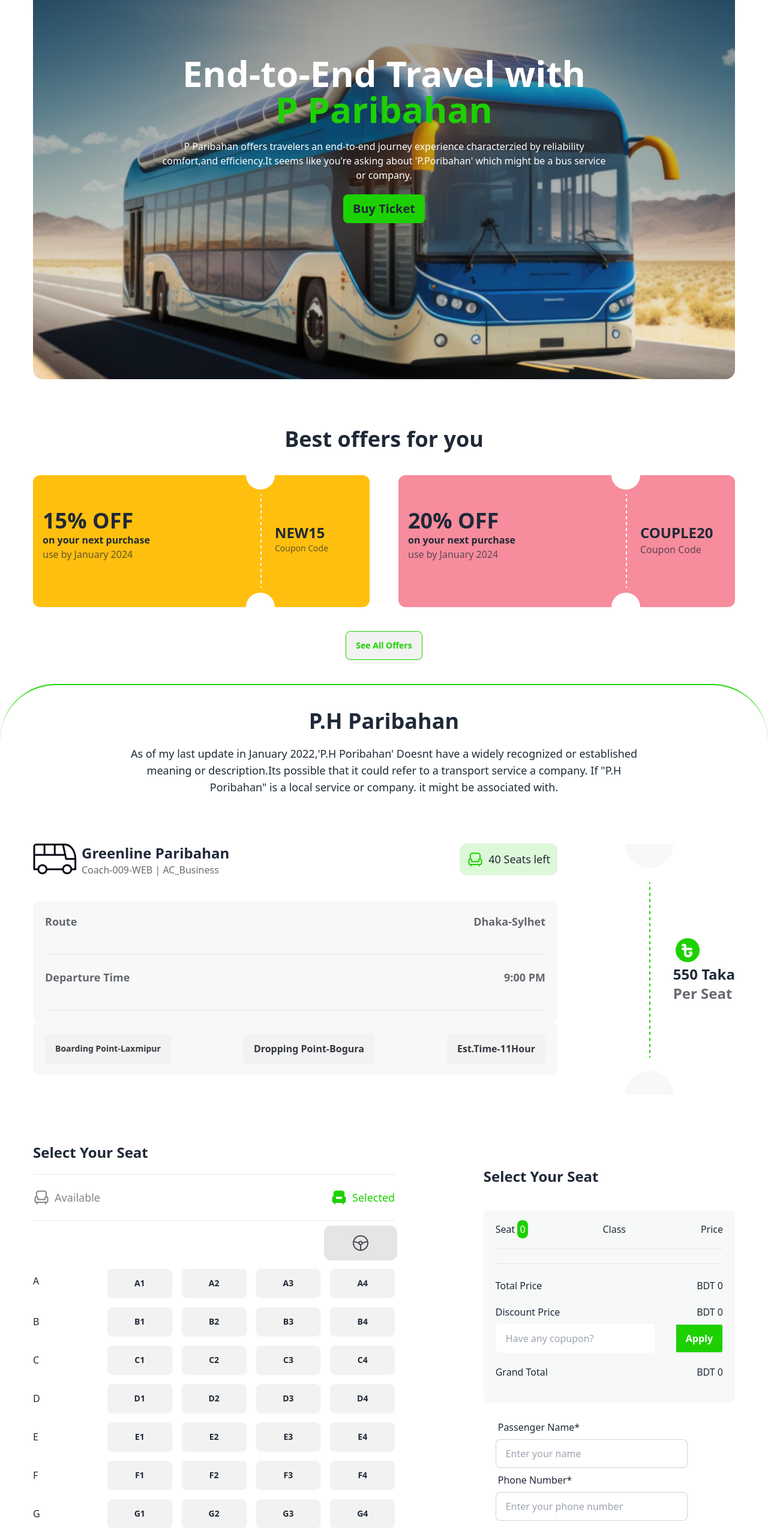
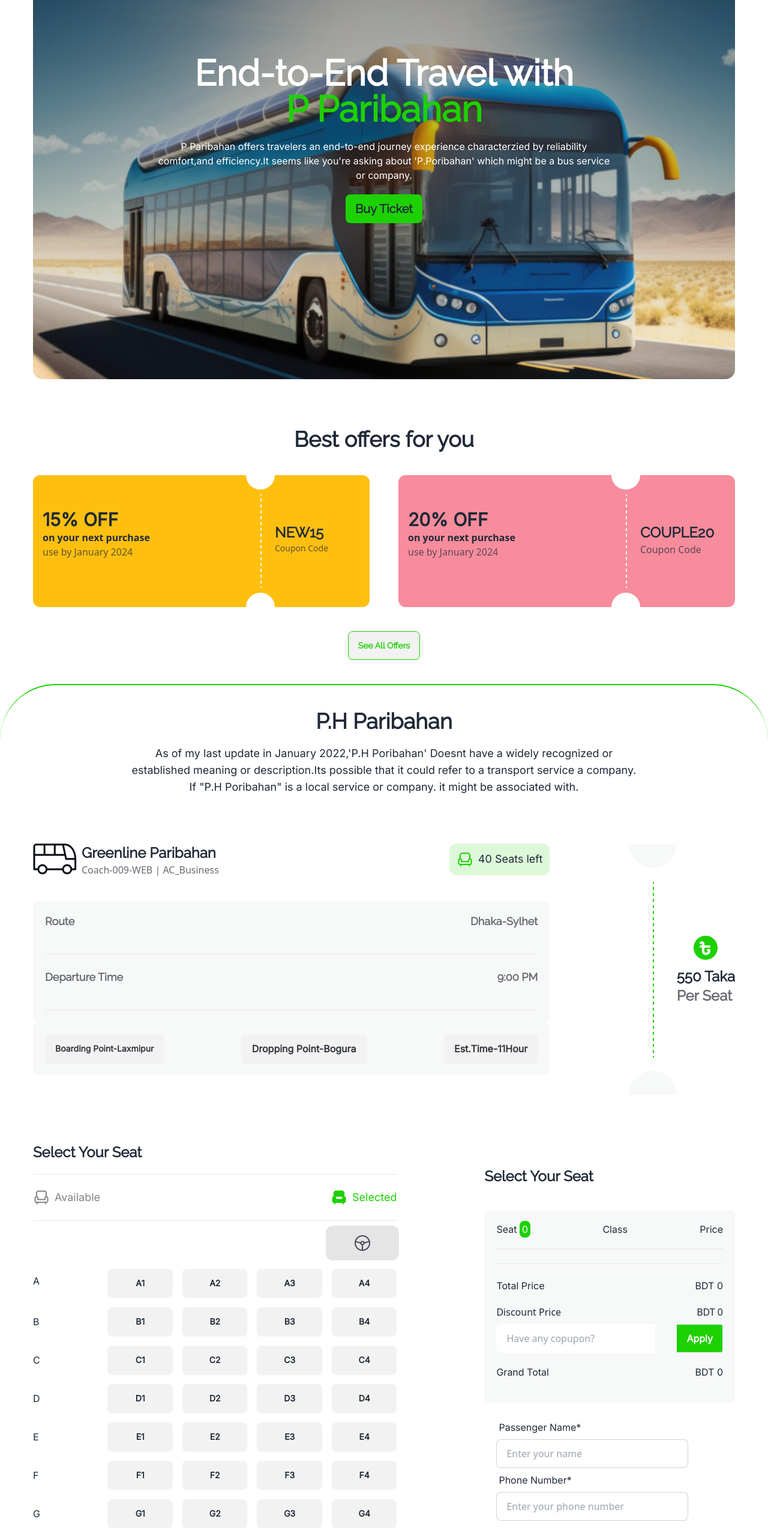
Before and after one commit to Siddikur-22/B9-A5, a plain HTML site: page index.html in a window 1280 px wide. Shown: the part 240-2787 px from the top of the page at 60% size. Drawn offline with nearby package versions, Linux system fonts and the light colour scheme.

Commit message:
Properly Completed Website

```diff
--- a/index.html
+++ b/index.html
@@ -8,6 +8,7 @@
     <script src="https://cdn.tailwindcss.com"></script>
     <link href="https://cdn.jsdelivr.net/npm/daisyui@4.7.2/dist/full.min.css" rel="stylesheet" type="text/css" />
     <script src="https://cdn.tailwindcss.com"></script>
+    <link rel="stylesheet" href="style.css">
     <link rel="preconnect" href="https://fonts.googleapis.com">
     <!-- fonts raleway -->
     <link rel="preconnect" href="https://fonts.gstatic.com" crossorigin>
@@ -57,10 +58,10 @@
                             <li><a>Item 3</a></li>
                         </ul>
                     </div>
-                    <a class="btn btn-ghost text-3xl font-extrabold">P-Ticket</a>
+                    <a class="btn btn-ghost text-4xl font-extrabold raleway">P-Ticket</a>
                 </div>
                 <div class="navbar-center hidden lg:flex">
-                    <ul class="menu menu-horizontal px-1 text-base">
+                    <ul class="menu menu-horizontal px-1 text-base raleway">
                         <li><a>Home</a></li>
                         <li><a>About</a></li>
                         <li>
@@ -71,7 +72,7 @@
                     </ul>
                 </div>
                 <div class="navbar-end">
-                    <a class="btn text-xl text-green border-green">Bus
+                    <a class="btn text-xl text-green border-green raleway">Bus
                         <img src="images/bus-icon.png" alt="">
                     </a>
                 </div>
@@ -84,12 +85,12 @@
                 <div class="hero-overlay bg-opacity-0"></div>
                 <div class="hero-content text-center text-white ">
                     <div class="">
-                        <h1 class="mb-5 lg:text-6xl text-3xl font-bold">End-to-End Travel with <br> <span
+                        <h1 class="mb-5 lg:text-6xl text-6xl font-extrabold raleway">End-to-End Travel with <br> <span
                                 class="text-[#1DD100]">P Paribahan</span></h1>
-                        <p class="mx-auto mb-5 lg:w-2/3 text-cente ">P Paribahan offers travelers an end-to-end journey
+                        <p class="mx-auto mb-5 lg:w-2/3 text-cente inter">P Paribahan offers travelers an end-to-end journey
                             experience characterzied by reliability comfort,and efficiency.It seems like you're asking
                             about 'P.Poribahan' which might be a bus service or company.</p>
-                        <div class="btn bg-green text-xl  border-none">
+                        <div class="btn bg-green text-xl border-none font-bold raleway">
                             <a href="#ancor">Buy Ticket</a>
                         </div>
                         <!-- The button to open modal -->
@@ -104,13 +105,13 @@
         <!-- section 2 start -->
         <section class=" max-w-[1170px] mx-auto mt-20">
             <div class="mb-10">
-                <h1 class="text-center text-4xl font-bold">Best offers for you</h1>
+                <h1 class="text-center text-4xl font-bold raleway">Best offers for you</h1>
             </div>
             <div class="flex flex-col md:flex-row  gap-12">
 
                 <div class="flex bg-bgg rounded-xl lg:w-full">
                     <div class="p-4 mt-10">
-                        <h1 class="lg:text-4xl text-2xl font-black">15% <span>OFF</span></h1>
+                        <h1 class="lg:text-3xl text-2xl font-black inter">15% <span>OFF</span></h1>
                         <p class="font-font-raleway-inter font-bold">on your next purchase</p>
                         <p class="font-font-raleway-inter opacity-70">use by January 2024</p>
                     </div>
@@ -118,7 +119,7 @@
                         <img src="images/border.png" alt="">
                     </div>
                     <div class="mt-20 ">
-                        <h1 class="font-bold text-2xl">NEW15</h1>
+                        <h1 class="font-bold text-2xl raleway">NEW15</h1>
                         <p class="font-font-raleway-inter md:text-sm opacity-70">Coupon Code</p>
                     </div>
                     <div></div>
@@ -126,7 +127,7 @@
 
                 <div class="flex bg-bggg rounded-xl w-full">
                     <div class="p-4 mt-10">
-                        <h1 class="lg:text-4xl text-2xl font-black">20% <span>OFF</span></h1>
+                        <h1 class="lg:text-3xl text-2xl font-black inter">20% <span>OFF</span></h1>
                         <p class="font-font-raleway-inter font-bold">on your next purchase</p>
                         <p class="font-font-raleway-inter opacity-70">use by January 2024</p>
                     </div>
@@ -134,14 +135,14 @@
                         <img src="images/border.png" alt="">
                     </div>
                     <div class="mt-20 ">
-                        <h1 class="font-bold text-2xl">COUPLE20</h1>
+                        <h1 class="font-bold text-2xl raleway">COUPLE20</h1>
                         <p class="font-font-raleway-inter opacity-70">Coupon Code</p>
                     </div>
                     <div></div>
                 </div>
             </div>
             <div class="text-center mt-10">
-                <button class=" btn font-bold text-green border-green">See All Offers</button>
+                <button class=" btn font-bold text-green border-green raleway">See All Offers</button>
             </div>
         </section>
         <!-- section 2 end -->
@@ -150,8 +151,8 @@
         <div>
             <section class="mt-10 border-t-2 border-green border-radius rounded-full ">
                 <div class="text-center">
-                    <h1 class="text-4xl font-bold mb-5 font-raleway mt-10">P.H Paribahan</h1>
-                    <p class="lg:text-lg w-2/3  mx-auto font-inter">As of my last update in January 2022,'P.H Poribahan'
+                    <h1 class="text-4xl font-bold mb-5 font-raleway mt-10 raleway">P.H Paribahan</h1>
+                    <p class="lg:text-lg w-2/3  mx-auto inter">As of my last update in January 2022,'P.H Poribahan'
                         Doesnt have a
                         widely recognized or established meaning or description.Its possible that it could refer to a
                         transport service a company.
@@ -172,7 +173,7 @@
                                 <img class="" src="images/bus-logo.png" alt="">
                             </div>
                             <div>
-                                <h1 class="text-2xl font-bold font-raleway">Greenline Paribahan</h1>
+                                <h1 class="text-2xl font-bold raleway">Greenline Paribahan</h1>
                                 <h3 class="font-normal text-[#03071299] opacity-60%">Coach-009-WEB | AC_Business</h3>
                             </div>
 
@@ -181,39 +182,41 @@
                         <div>
                             <div class="flex gap-2 bg-[#1DD10026] opacity-15% p-3 rounded-xl ">
                                 <img src="images/seat-green.png" alt="">
-                                <h3 class="text-lg font-medium"><span id="cart-count">40</span> Seats left</h3>
+                                <h3 class="text-lg font-medium inter"><span id="cart-count">40</span> Seats left</h3>
                             </div>
                         </div>
                     </div>
-                    <div class=" bg-[#F7F8F8] p-5 rounded-lg">
-                        <div class="flex mb-10 justify-between">
-                            <h2 class="text-lg text-[#03071299] opacity-60% font-semibold">Route</h2>
-                            <h2 class="text-lg text-[#03071299] opacity-60% font-semibold">Dhaka-Sylhet</h2>
+                    <div class=" bg-[#F7F8F8] p-5 rounded-lg ">
+                        <div class="flex mb-10 justify-between ">
+                            <h2 class="text-lg text-[#03071299] opacity-60% font-semibold raleway">Route</h2>
+                            <h2 class="text-lg text-[#03071299] opacity-60% font-semibold raleway">Dhaka-Sylhet</h2>
 
                         </div>
                         <hr class="mt-3"><br>
                         <div class="flex mb-10 justify-between">
-                            <h2 class="text-lg text-[#03071299] opacity-60% font-semibold">Departure Time</h2>
-                            <h2 class="text-lg text-[#03071299] opacity-60% font-semibold">9:00 PM</h2>
+                            <h2 class="text-lg text-[#03071299] opacity-60% font-semibold raleway">Departure Time</h2>
+                            <h2 class="text-lg text-[#03071299] opacity-60% font-semibold raleway">9:00 PM</h2>
 
                         </div>
                         <hr class="mt-3">
 
                     </div>
                     <div class="flex justify-between space-x-3 bg-[#F7F8F8] p-5 rounded-lg">
-                        <button class="btn w-3/2 text-[#030712CC] opacity-80% ">Boarding Point-Laxmipur</button>
-                        <button class="btn text-base text-[#030712CC] opacity-80% ">Dropping Point-Bogura</button>
-                        <button class="btn text-base text-[#030712CC] opacity-80% ">Est.Time-11Hour</button>
+                        <button class="btn w-3/2 text-[#030712CC] opacity-80% inter">Boarding Point-Laxmipur</button>
+                        <button class="btn text-base text-[#030712CC] opacity-80% inter">Dropping Point-Bogura</button>
+                        <button class="btn text-base text-[#030712CC] opacity-80% inter">Est.Time-11Hour</button>
                     </div>
                 </div>
                 <div class="flex items-center">
-                    <div>
+                    <div class="">
                         <img src="images/border-2.png" alt="">
                     </div>
                     <div class="">
-                        <img src="images/fare.png" alt="">
-                        <h1 class="text-2xl font-bold text-red">550 Taka</h1>
-                        <h3 class="text-2xl font-semibold text-[#03071299] opacity-60%">Per Seat</h3>
+                        <div class="flex justify-center mb-2">
+                            <img src="images/fare.png" alt="">
+                        </div>
+                        <h1 class="text-2xl font-bold text-red raleway">550 Taka</h1>
+                        <h3 class="text-2xl font-semibold text-[#03071299] opacity-60% raleway">Per Seat</h3>
                     </div>
                 </div>
             </div>
@@ -224,17 +227,17 @@
         <section class="max-w-[1170px] mx-auto mt-20 mb-32 ">
             <div class="flex md:flex-row flex-col justify-between">
                 <div class="relative">
-                    <h1 class="text-2xl font-semibold mb-5">Select Your Seat</h1>
+                    <h1 class="text-2xl font-semibold mb-5 raleway">Select Your Seat</h1>
                     <hr><br>
                     <div>
                         <div class="flex lg:gap-96 gap-">
                             <div class="flex gap-2">
                                 <img src="images/seat-gray.png" alt="">
-                                <h2 class="text-lg text-[#03071280] opacity-50%">Available</h2>
+                                <h2 class="text-lg text-[#03071280] opacity-50% inter">Available</h2>
                             </div>
                             <div class="flex gap-2">
                                 <img src="images/seat-green-filled.png" alt="">
-                                <h2 class="text-lg text-[#1DD100]">Selected</h2>
+                                <h2 class="text-lg text-[#1DD100] inter">Selected</h2>
                             </div>
                         </div><br>
                         <hr>
@@ -248,54 +251,54 @@
                     </div>
 
                     <div class=" mt-20 ">
-                        <div class="grid grid-cols-5 gap-4">
+                        <div class="grid grid-cols-5 gap-4 inter">
                             <!-- grid grid-cols-1 mt-8    ...grid grid-cols-4  justify-between gap-20 -->
-                            <p class="mt-2">A</p>
+                            <p class="mt-2 inter">A</p>
                             <button onclick="" id="A1" class="btn ">A1</button>
                             <button onclick="" id="A2" class="btn ">A2</button>
                             <button onclick="" id="A3" class="btn ">A3</button>
                             <button onclick="" id="A4" class="btn ">A4</button>
-                            <h2 class="mt-3">B</h2>
+                            <h2 class="mt-3 inter">B</h2>
                             <button onclick="" id="B1" class="btn ">B1</button>
                             <button onclick="" id="B2" class="btn ">B2</button>
                             <button onclick="" id="B3" class="btn ">B3</button>
                             <button onclick="" id="B4" class="btn ">B4</button>
-                            <h2 class="mt-3">C</h2>
+                            <h2 class="mt-3 inter">C</h2>
                             <button onclick="" id="C1" class="btn ">C1</button>
                             <button onclick="" id="C2" class="btn ">C2</button>
                             <button onclick="" id="C3" class="btn ">C3</button>
                             <button onclick="" id="C4" class="btn ">C4</button>
-                            <h2 class="mt-3">D</h2>
+                            <h2 class="mt-3 inter">D</h2>
                             <button onclick="" D1 class="btn ">D1</button>
                             <button onclick="" D2 class="btn ">D2</button>
                             <button onclick="" D3 class="btn ">D3</button>
                             <button onclick="" D4 class="btn ">D4</button>
-                            <h2 class="mt-3">E</h2>
+                            <h2 class="mt-3 inter">E</h2>
                             <button onclick="" E1 class="btn ">E1</button>
                             <button onclick="" E2 class="btn ">E2</button>
                             <button onclick="" E3 class="btn ">E3</button>
                             <button onclick="" E4 class="btn ">E4</button>
-                            <h2 class="mt-3">F</h2>
+                            <h2 class="mt-3 inter">F</h2>
                             <button onclick="" id="F1" class="btn ">F1</button>
                             <button onclick="" id="F2" class="btn ">F2</button>
                             <button onclick="" id="F3" class="btn ">F3</button>
                             <button onclick="" id="F4" class="btn ">F4</button>
-                            <h2 class="mt-3">G</h2>
+                            <h2 class="mt-3 inter">G</h2>
                             <button onclick="" id="G1" class="btn ">G1</button>
                             <button onclick="" id="G2" class="btn ">G2</button>
                             <button onclick="" id="G3" class="btn ">G3</button>
                             <button onclick="" id="G4" class="btn ">G4</button>
-                            <h2 class="mt-3">H</h2>
+                            <h2 class="mt-3 inter">H</h2>
                             <button id="H1" class="btn ">H1</button>
                             <button onclick="" id="H2" class="btn ">H2</button>
                             <button onclick="" id="H3" class="btn ">H3</button>
                             <button onclick="" id="H4" class="btn ">H4</button>
-                            <h2 class="mt-3">I</h2>
+                            <h2 class="mt-3 inter">I</h2>
                             <button onclick="" id="I1" class="btn ">I1</button>
                             <button onclick="" id="I2" class="btn ">I2</button>
                             <button onclick="" id="I3" class="btn ">I3</button>
                             <button onclick="" id="I4" class="btn ">I4</button>
-                            <h2 class="mt-3">J</h2>
+                            <h2 class="mt-3 inter">J</h2>
                             <button onclick="" id="J1" class="btn ">J1</button>
                             <button onclick="" id="J2" class="btn ">J2</button>
                             <button onclick="" id="J3" class="btn ">J3</button>
@@ -309,14 +312,14 @@
                 </div>
 
                 <div class=" mt-10">
-                    <h1 class="text-2xl font-semibold mb-10">Select Your Seat</h1>
+                    <h1 class="text-2xl font-semibold mb-10 raleway">Select Your Seat</h1>
 
                     <div class="">
                         <div class="bg-[#F7F8F8] p-5 rounded-lg">
-                            <div class="flex lg:justify-between gap-20 text-base font-medium mb-5">
-                                <h1>Seat <span id="count" class="bg-green p-1 rounded-lg text-white">0</span></h1>
-                                <h1>Class</h1>
-                                <h1>Price</h1>
+                            <div class="flex lg:justify-between gap-20 text-base font-medium mb-5 ">
+                                <h1 class="inter">Seat <span id="count" class="bg-green p-1 rounded-lg text-white">0</span></h1>
+                                <h1 class="inter">Class</h1>
+                                <h1 class="inter">Price</h1>
                             </div>
                             <hr><br>
 
@@ -326,8 +329,8 @@
 
                             <hr><br>
                             <div id="" class=" flex lg:justify-between gap-36 text-base font-medium mb-5">
-                                <h1>Total Price</h1>
-                                <h1>BDT <span id="total-price">0</span></h1>
+                                <h1 class="inter">Total Price</h1>
+                                <h1 class="inter">BDT <span id="total-price">0</span></h1>
                             </div>
 
                             <!-- Discount price -->
@@ -338,29 +341,29 @@
 
                             <div id="input-div" class="join mb-5">
                                 <input id="input-field" class="input mr-9 join-item" placeholder="Have any copupon?" />
-                                <button id="Apply" class="btn join-item rounded bg-green  text-base text-white">Apply</button>
+                                <button id="Apply" class="btn join-item rounded bg-green  text-base text-white inter">Apply</button>
                             </div>
 
                             <div class=" flex lg:justify-between gap-36 text-base font-medium mb-5 ">
-                                <h1>Grand Total</h1>
-                                <h1>BDT <span id="grand">0</span></h1>
+                                <h1 class="inter">Grand Total</h1>
+                                <h1 class="inter">BDT <span id="grand">0</span></h1>
                             </div>
                         </div>
                         <form action="" class="p-5">
                             <label class="form-control w-full max-w-xs">
-                                <div class="label  text-base font-medium">
+                                <div class="label  text-base font-medium inter">
                                     Passenger Name*
                                 </div>
                                 <input type="text" placeholder="Enter your name"
                                     class="input input-bordered w-full max-w-xs" />
 
-                                <div class="label  text-base font-medium">
+                                <div class="label  text-base font-medium inter">
                                     Phone Number*
                                 </div>
                                 <input type="text" placeholder="Enter your phone number"
                                     class="input input-bordered w-full max-w-xs" />
 
-                                <div class="label  text-base font-medium">
+                                <div class="label  text-base font-medium inter">
                                     Email ID
                                 </div>
                                 <input type="text" placeholder="Enter your email id"
@@ -370,7 +373,7 @@
 
 
 
-                            <a href="#my_modal_8" onclick="play()" id="nextButton" class="hide btn bg-green w-80 mt-5 text-white text-xl">Next</a>
+                            <a href="#my_modal_8" onclick="play()" id="nextButton" class="hide btn bg-green w-80 mt-5 text-white text-xl raleway">Next</a>
 
                             <div class="modal" role="dialog" id="my_modal_8">
                                 <div class="modal-box  ">
@@ -389,8 +392,8 @@
 
 
                             <div class="gap-5 text-base text-[#030712] opacity-60% px-2 mt-2 flex">
-                                <h4 class="underline text-[#03071299] opacity-60%">Terms and Conditions</h4>
-                                <h4 class="underline text-[#03071299] opacity-60%">Cancellation Policy</h4>
+                                <h4 class="underline text-[#03071299] opacity-60% inter">Terms and Conditions</h4>
+                                <h4 class="underline text-[#03071299] opacity-60% inter">Cancellation Policy</h4>
 
 
                             </div>
@@ -406,11 +409,11 @@
 
         <footer class="footer p-10 bg-[#030712] text-white">
             <nav>
-                <h6 class="text-3xl font-extrabold">P-Ticket</h6>
-                <a class="link link-hover">P-Ticket is a digital platform to make your</a>
+                <h6 class="text-3xl font-extrabold raleway">P-Ticket</h6>
+                <a class="link link-hover inter">P-Ticket is a digital platform to make your</a>
                 <a class="link link-hover">Daily commuting better</a>
                 <div class="mt-10">
-                    <a class="link link-hover">@all rights reserved,P-Ticket services limited 2024</a>
+                    <a class="link link-hover inter">@all rights reserved,P-Ticket services limited 2024</a>
                 </div>
 
             </nav>
@@ -420,7 +423,7 @@
 
 
             <nav>
-                <a class="link link-hover">Download our app</a>
+                <a class="link link-hover raleway">Download our app</a>
                 <div class="flex border p-2 rounded-lg">
                     <img src="images/playstore.png" alt="">
                     <div>
@@ -430,9 +433,9 @@
                 </div>
 
                 <div class="flex mt-8 gap-10">
-                    <a class="link link-hover">Terms & condition</a>
-                    <a class="link link-hover">Return & refund policy</a>
-                    <a class="link link-hover">Privacy & policy</a>
+                    <a class="link link-hover inter">Terms & condition</a>
+                    <a class="link link-hover inter">Return & refund policy</a>
+                    <a class="link link-hover inter">Privacy & policy</a>
                 </div>
 
             </nav>
--- a/style.css
+++ b/style.css
@@ -1,15 +1,12 @@
-@import url('https://fonts.googleapis.com/css2?family=Inter&family=Raleway:ital,wght@0,100..900;1,100..900&display=swap');
+@import url('https://fonts.googleapis.com/css2?family=Inter&display=swap');
+@import url('https://fonts.googleapis.com/css2?family=Raleway:ital@0;1&display=swap');
 
-@import url('https://fonts.googleapis.com/css2?family=Inter&family=Raleway:ital,wght@0,100..900;1,100..900&display=swap');
-
-.raleway {
-    font-family: "Raleway", sans-serif;
+.inter{
+    font-family: "Inter";
 }
-
-.inter {
-    font-family: "Inter", sans-serif;
+.raleway{
+    font-family: "Raleway";
 }
-
 
 .border-radius{
     border-radius: 88px 88px 0px 0px;
```
